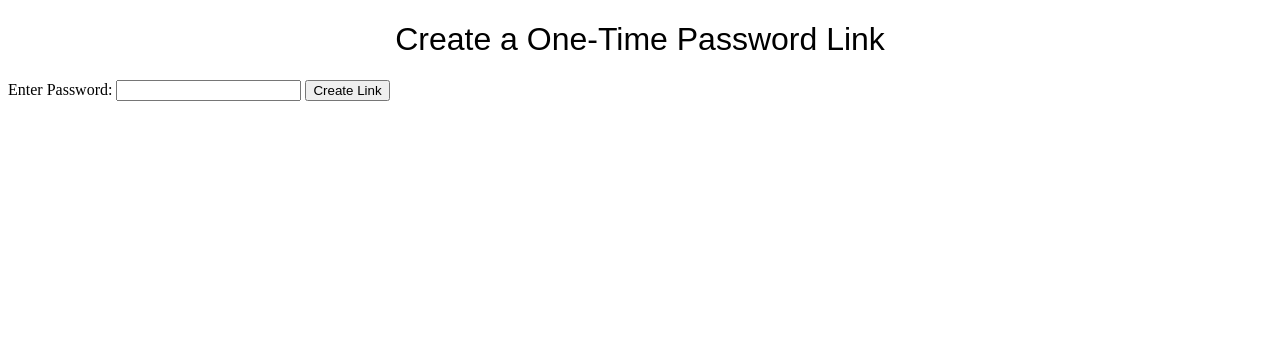
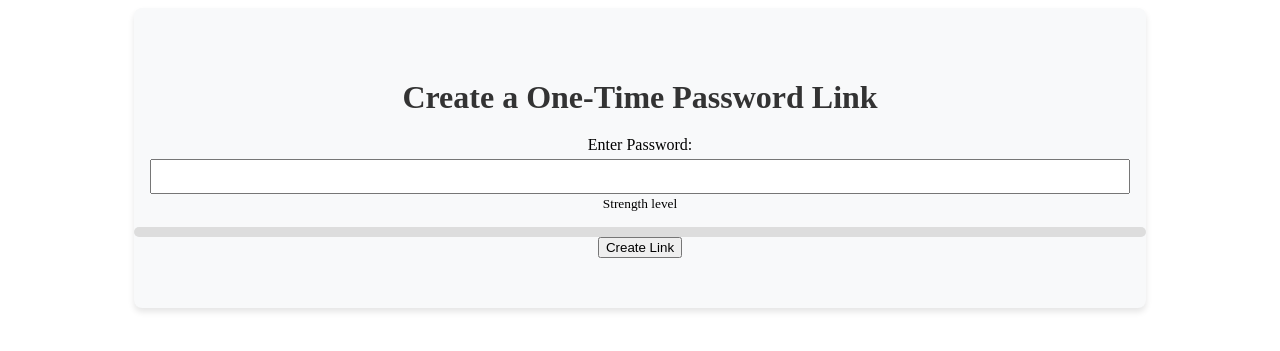
Before and after one commit to nvalezuelakghm/Kdbfaucet_webapp, a Django app: page / in a window 1280 px wide. Shown: the top 351 px of the page. Run offline with Django 4.2, Linux system fonts and the light colour scheme.

Commit message:
back and copy button added, some visual changes in css file, missing script segmentation in files

```diff
--- a/blank/templates/index.html
+++ b/blank/templates/index.html
@@ -2,11 +2,38 @@
 {% extends 'base.html' %}
 
 {% block content %}
-<h1>Create a One-Time Password Link</h1>
-<form method="post" action="{% url 'create_link' %}">
-    {% csrf_token %}
-    <label for="password">Enter Password:</label>
-    <input type="password" id="password" name="password" required>
-    <button type="submit">Create Link</button>
-</form>
+<div class="container">
+    <h1>Create a One-Time Password Link</h1>
+    <form method="post" action="{% url 'create_link' %}" id="passwordForm">
+        {% csrf_token %}
+        <div class="form-group">
+            <label for="password">Enter Password:</label>
+            <input type="password" id="password" name="password" class="password-input" required>
+            <small id="passwordHelp" class="form-text text-muted">Strength level</small>
+        </div>
+        <div class="password-strength" id="passwordStrength"></div>
+        <button type="submit" class="btn btn-primary">Create Link</button>
+    </form>
+</div>
+<script>
+document.getElementById('password').addEventListener('input', function() {
+    const password = this.value;
+    const strengthMeter = document.getElementById('passwordStrength');
+    const strengths = {
+        0: "#ff3e36",
+        1: "#ff691f",
+        2: "#ffda36",
+        3: "#0be881"
+    };
+    let strengthValue = 0;
+
+    if (password.length > 5) strengthValue++;
+    if (password.match(/[a-z]/) && password.match(/[A-Z]/)) strengthValue++;
+    if (password.match(/[0-9]/)) strengthValue++;
+    if (password.match(/[^a-zA-Z\d]/)) strengthValue++;
+
+    strengthMeter.style.width = (strengthValue / 4) * 100 + '%';
+    strengthMeter.style.backgroundColor = strengths[strengthValue] || strengths[0];
+});
+</script>
 {% endblock %}
--- a/blank/views.py
+++ b/blank/views.py
@@ -25,6 +25,6 @@ def show_password(request, uuid):
         password = link.password
         link.is_active = False
         link.save()
-        return HttpResponse(f"Password: {password}")
+        return render(request, 'password_display.html', {'password': password})
     except PasswordLink.DoesNotExist:
         return HttpResponse("This link has expired or is invalid.")
--- a/static/css/style.css
+++ b/static/css/style.css
@@ -1,5 +1,84 @@
+/* static/css/style.css */
+.container {
+    width: 80%;
+    margin: 0 auto;
+    padding: 50px 0;
+    text-align: center;
+    background-color: #f8f9fa;
+    border-radius: 8px;
+    box-shadow: 0 4px 6px rgba(0,0,0,0.1);
+}
+
+.form-group {
+    margin-bottom: 15px;
+}
+
+.password-input {
+    width: 95%;
+    padding: 8px;
+    margin-top: 5px;
+}
+
+.password-strength {
+    height: 10px;
+    width: 100%;
+    background-color: #ddd;
+    margin-top: 10px;
+    border-radius: 5px;
+}
+
+.password-strength-meter {
+    height: 100%;
+    border-radius: 5px;
+}
+
 h1 {
-  text-align: center;
-  font-family: "Source Sans Pro", sans-serif;
-  font-weight: normal;
+    color: #333;
+    margin-bottom: 20px;
 }
+
+.password-info {
+    font-size: 18px;
+    margin-bottom: 15px;
+}
+
+.note {
+    color: #555;
+    margin-bottom: 20px;
+}
+
+.password-link {
+    display: inline-block;
+    background-color: #007bff;
+    color: #ffffff;
+    padding: 12px 24px;
+    border-radius: 5px;
+    text-decoration: none;
+    font-weight: bold;
+    transition: background-color 0.3s;
+}
+
+.password-link:hover {
+    background-color: #0056b3;
+}
+
+.link-container {
+    display: flex;
+    justify-content: center;
+    align-items: center;
+}
+
+.copy-btn {
+    margin-left: 10px;
+    padding: 10px 15px;
+    background-color: #28a745;
+    color: white;
+    border: none;
+    border-radius: 5px;
+    cursor: pointer;
+    font-weight: bold;
+}
+
+.copy-btn:hover {
+    background-color: #218838;
+}
```
Also changed, not shown: blank/templates/password_created.html (+23 -5 lines), blank/templates/password_display.html (added, +41 -0 lines).
